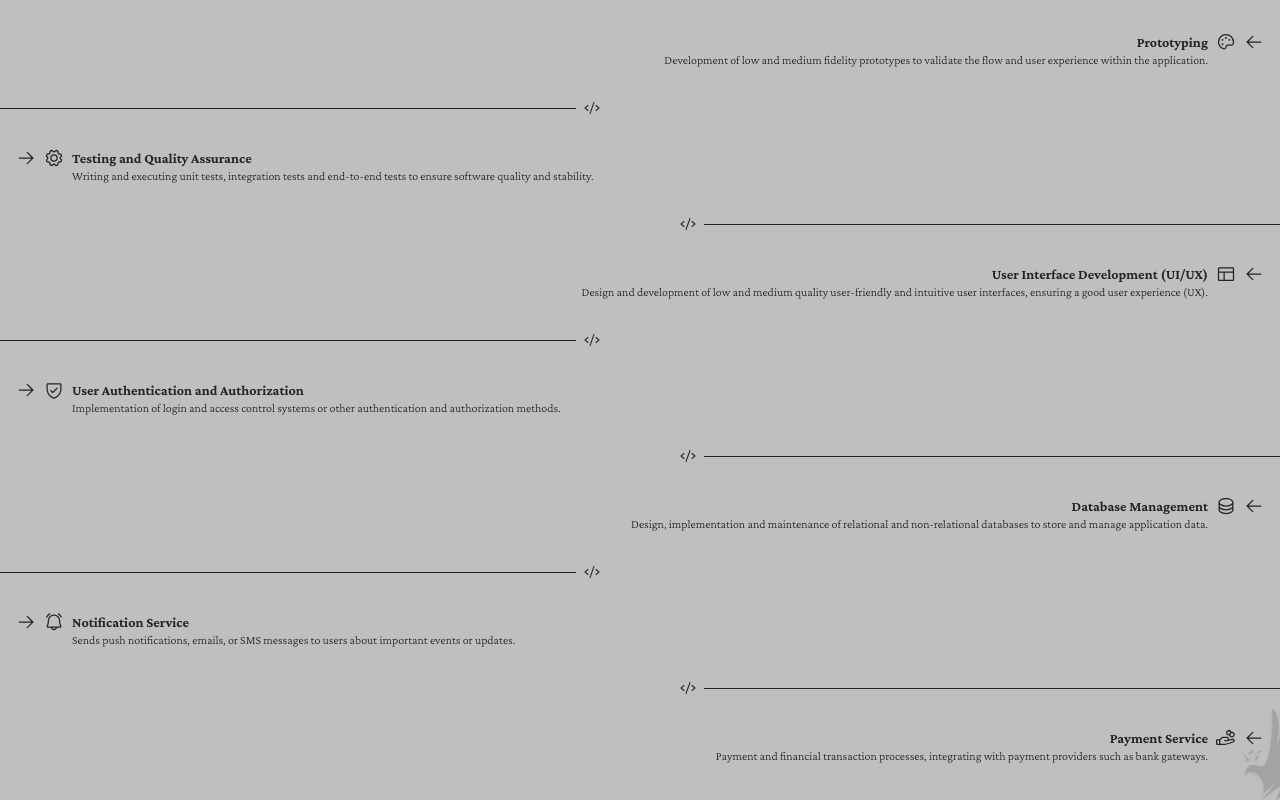
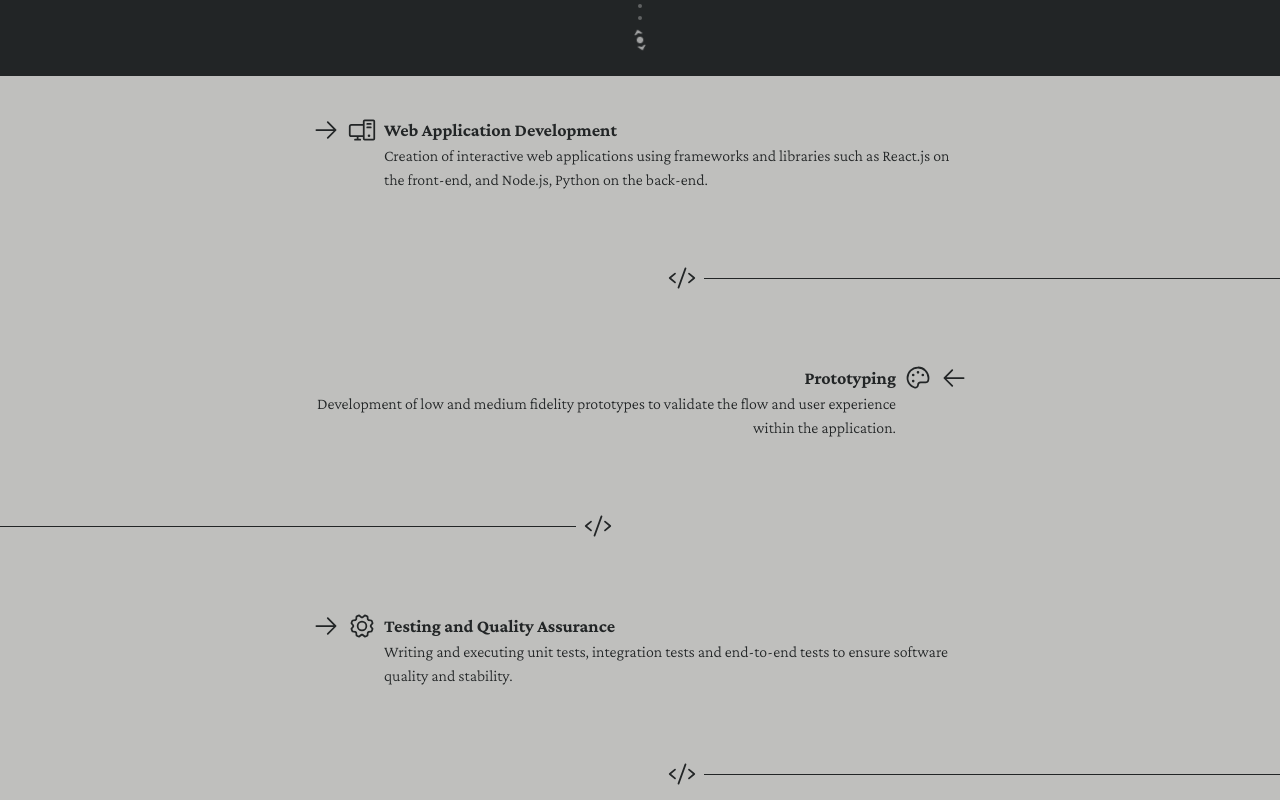
Before and after one commit to osmaclean/port-fullstack, a Next.js app: page /services in a window 1280 px wide. Shown: the part 420-1220 px from the top of the page. Built offline with nearby package versions, Linux system fonts and the light colour scheme.

Commit message:
feat: finished responsiveness (adjustable)

```diff
--- a/src/app/about-me/page.tsx
+++ b/src/app/about-me/page.tsx
@@ -4,7 +4,7 @@ import AboutNav from '@/components/organism/AboutNav/AboutNav'
 
 export default function Page() {
   return (
-    <section className="w-full pt-8">
+    <section className="flex w-full flex-col items-center justify-center pt-8">
       <AboutHero />
       <Scroll />
       <AboutNav />
--- a/src/app/contact/page.tsx
+++ b/src/app/contact/page.tsx
@@ -6,7 +6,7 @@ import ContactHero from '@/components/organism/ContactHero/ContactHero'
 
 export default function Page() {
   return (
-    <section className="w-full pt-8">
+    <section className="flex w-full flex-col items-center justify-center pt-8">
       <ContactHero />
       <Scroll />
       <ContactForm />
--- a/src/app/services/page.tsx
+++ b/src/app/services/page.tsx
@@ -6,7 +6,7 @@ import ServicesHero from '@/components/organism/ServicesHero/ServicesHero'
 
 export default function Page() {
   return (
-    <section className="w-full pt-8">
+    <section className="flex w-full flex-col items-center justify-center pt-8">
       <ServicesHero />
       <Scroll />
       <AllServices />
--- a/src/components/molecules/Input/Input.tsx
+++ b/src/components/molecules/Input/Input.tsx
@@ -23,7 +23,7 @@ export default function Input({ content, onChange, value }: InputContentProps) {
   return (
     <label
       htmlFor={content.htmlFor}
-      className="flex w-full flex-col items-start justify-center gap-1 font-medium text-primary-500"
+      className="flex w-full flex-col items-start justify-center gap-1 font-medium text-primary-500 md-3:text-lg"
     >
       {content.label}
 
@@ -35,7 +35,7 @@ export default function Input({ content, onChange, value }: InputContentProps) {
         required={content.type !== 'tel'}
         autoComplete="off"
         value={value}
-        className="w-full bg-primary-500 px-4 py-1 text-sm text-primary-100 shadow-sm shadow-primary-500 placeholder:text-primary-300"
+        className="w-full bg-primary-500 px-4 py-1 text-sm text-primary-100 shadow-sm shadow-primary-500 placeholder:text-primary-300 md-3:text-base"
       />
     </label>
   )
--- a/src/components/organism/AllServices/AllServices.tsx
+++ b/src/components/organism/AllServices/AllServices.tsx
@@ -18,15 +18,18 @@ import React from 'react'
 
 export default function AllServices() {
   return (
-    <section className="relative flex w-full flex-col items-center justify-center gap-2 overflow-hidden bg-primary-100 py-4 text-primary-500">
-      <div className="flex w-full items-start justify-center gap-2 px-4 py-6">
-        <ArrowRight size={20} />
-        <DesktopTower size={20} />
+    <section className="relative flex w-full flex-col items-center justify-center gap-2 overflow-hidden bg-primary-100 py-4 text-primary-500 sm-3:gap-4 md-3:gap-12">
+      <div className="flex w-full items-start justify-center gap-2 px-4 py-6 sm-2:px-10 md-1:px-16 md-3:px-28 md-4:max-w-[880px]">
+        <ArrowRight size={20} className="sm-3:h-6 sm-3:w-6 md-3:h-7 md-3:w-7" />
+        <DesktopTower
+          size={20}
+          className="sm-3:h-6 sm-3:w-6 md-3:h-7 md-3:w-7"
+        />
         <div className="flex flex-1 flex-col items-start justify-start">
-          <h3 className="text-sm font-bold text-primary-500">
+          <h3 className="text-sm font-bold text-primary-500 sm-3:text-base md-3:text-lg">
             Web Application Development
           </h3>
-          <span className="text-xs font-light text-primary-500">
+          <span className="text-xs font-light text-primary-500 sm-3:text-sm md-3:text-base">
             Creation of interactive web applications using frameworks and
             libraries such as React.js on the front-end, and Node.js, Python on
             the back-end.
@@ -35,16 +38,18 @@ export default function AllServices() {
       </div>
 
       <div className="flex w-full items-center justify-end gap-2">
-        <Code size={16} />
+        <Code size={16} className="sm-3:h-6 sm-3:w-6 md-3:h-7 md-3:w-7" />
         <div className="h-[1px] w-[45%] bg-primary-500"></div>
       </div>
 
-      <div className="flex w-full flex-row-reverse items-start justify-center gap-2 px-4 py-6">
-        <ArrowLeft size={20} />
-        <Palette size={20} />
+      <div className="flex w-full flex-row-reverse items-start justify-center gap-2 px-4 py-6 sm-2:px-10 md-1:px-16 md-3:px-28 md-4:max-w-[880px]">
+        <ArrowLeft size={20} className="sm-3:h-6 sm-3:w-6 md-3:h-7 md-3:w-7" />
+        <Palette size={20} className="sm-3:h-6 sm-3:w-6 md-3:h-7 md-3:w-7" />
         <div className="flex flex-1 flex-col items-end justify-end">
-          <h3 className="text-sm font-bold text-primary-500">Prototyping</h3>
-          <span className="text-right text-xs font-light text-primary-500">
+          <h3 className="text-sm font-bold text-primary-500 sm-3:text-base md-3:text-lg">
+            Prototyping
+          </h3>
+          <span className="text-right text-xs font-light text-primary-500 sm-3:text-sm md-3:text-base">
             Development of low and medium fidelity prototypes to validate the
             flow and user experience within the application.
           </span>
@@ -52,18 +57,18 @@ export default function AllServices() {
       </div>
 
       <div className="flex w-full flex-row-reverse items-center justify-end gap-2">
-        <Code size={16} />
+        <Code size={16} className="sm-3:h-6 sm-3:w-6 md-3:h-7 md-3:w-7" />
         <div className="h-[1px] w-[45%] bg-primary-500"></div>
       </div>
 
-      <div className="flex w-full items-start justify-center gap-2 px-4 py-6">
-        <ArrowRight size={20} />
-        <Gear size={20} />
+      <div className="flex w-full items-start justify-center gap-2 px-4 py-6 sm-2:px-10 md-1:px-16 md-3:px-28 md-4:max-w-[880px]">
+        <ArrowRight size={20} className="sm-3:h-6 sm-3:w-6 md-3:h-7 md-3:w-7" />
+        <Gear size={20} className="sm-3:h-6 sm-3:w-6 md-3:h-7 md-3:w-7" />
         <div className="flex flex-1 flex-col items-start justify-start">
-          <h3 className="text-sm font-bold text-primary-500">
+          <h3 className="text-sm font-bold text-primary-500 sm-3:text-base md-3:text-lg">
             Testing and Quality Assurance
           </h3>
-          <span className="text-xs font-light text-primary-500">
+          <span className="text-xs font-light text-primary-500 sm-3:text-sm md-3:text-base">
             Writing and executing unit tests, integration tests and end-to-end
             tests to ensure software quality and stability.
           </span>
@@ -71,18 +76,18 @@ export default function AllServices() {
       </div>
 
       <div className="flex w-full items-center justify-end gap-2">
-        <Code size={16} />
+        <Code size={16} className="sm-3:h-6 sm-3:w-6 md-3:h-7 md-3:w-7" />
         <div className="h-[1px] w-[45%] bg-primary-500"></div>
       </div>
 
-      <div className="flex w-full flex-row-reverse items-start justify-center gap-2 px-4 py-6">
-        <ArrowLeft size={20} />
-        <Layout size={20} />
+      <div className="flex w-full flex-row-reverse items-start justify-center gap-2 px-4 py-6 sm-2:px-10 md-1:px-16 md-3:px-28 md-4:max-w-[880px]">
+        <ArrowLeft size={20} className="sm-3:h-6 sm-3:w-6 md-3:h-7 md-3:w-7" />
+        <Layout size={20} className="sm-3:h-6 sm-3:w-6 md-3:h-7 md-3:w-7" />
         <div className="flex flex-1 flex-col items-end justify-end">
-          <h3 className="text-right text-sm font-bold text-primary-500">
+          <h3 className="text-right text-sm font-bold text-primary-500 sm-3:text-base md-3:text-lg">
             User Interface Development (UI/UX)
           </h3>
-          <span className="text-right text-xs font-light text-primary-500">
+          <span className="text-right text-xs font-light text-primary-500 sm-3:text-sm md-3:text-base">
             Design and development of low and medium quality user-friendly and
             intuitive user interfaces, ensuring a good user experience (UX).
           </span>
@@ -90,18 +95,21 @@ export default function AllServices() {
       </div>
 
       <div className="flex w-full flex-row-reverse items-center justify-end gap-2">
-        <Code size={16} />
+        <Code size={16} className="sm-3:h-6 sm-3:w-6 md-3:h-7 md-3:w-7" />
         <div className="h-[1px] w-[45%] bg-primary-500"></div>
       </div>
 
-      <div className="flex w-full items-start justify-center gap-2 px-4 py-6">
-        <ArrowRight size={20} />
-        <ShieldCheck size={20} />
+      <div className="flex w-full items-start justify-center gap-2 px-4 py-6 sm-2:px-10 md-1:px-16 md-3:px-28 md-4:max-w-[880px]">
+        <ArrowRight size={20} className="sm-3:h-6 sm-3:w-6 md-3:h-7 md-3:w-7" />
+        <ShieldCheck
+          size={20}
+          className="sm-3:h-6 sm-3:w-6 md-3:h-7 md-3:w-7"
+        />
         <div className="flex flex-1 flex-col items-start justify-start">
-          <h3 className="text-sm font-bold text-primary-500">
+          <h3 className="text-sm font-bold text-primary-500 sm-3:text-base md-3:text-lg">
             User Authentication and Authorization
           </h3>
-          <span className="text-xs font-light text-primary-500">
+          <span className="text-xs font-light text-primary-500 sm-3:text-sm md-3:text-base">
             Implementation of login and access control systems or other
             authentication and authorization methods.
           </span>
@@ -109,18 +117,18 @@ export default function AllServices() {
       </div>
 
       <div className="flex w-full items-center justify-end gap-2">
-        <Code size={16} />
+        <Code size={16} className="sm-3:h-6 sm-3:w-6 md-3:h-7 md-3:w-7" />
         <div className="h-[1px] w-[45%] bg-primary-500"></div>
       </div>
 
-      <div className="flex w-full flex-row-reverse items-start justify-center gap-2 px-4 py-6">
-        <ArrowLeft size={20} />
-        <Database size={20} />
+      <div className="flex w-full flex-row-reverse items-start justify-center gap-2 px-4 py-6 sm-2:px-10 md-1:px-16 md-3:px-28 md-4:max-w-[880px]">
+        <ArrowLeft size={20} className="sm-3:h-6 sm-3:w-6 md-3:h-7 md-3:w-7" />
+        <Database size={20} className="sm-3:h-6 sm-3:w-6 md-3:h-7 md-3:w-7" />
         <div className="flex flex-1 flex-col items-end justify-end">
-          <h3 className="text-right text-sm font-bold text-primary-500">
+          <h3 className="text-right text-sm font-bold text-primary-500 sm-3:text-base md-3:text-lg">
             Database Management
           </h3>
-          <span className="text-right text-xs font-light text-primary-500">
+          <span className="text-right text-xs font-light text-primary-500 sm-3:text-sm md-3:text-base">
             Design, implementation and maintenance of relational and
             non-relational databases to store and manage application data.
           </span>
@@ -128,18 +136,21 @@ export default function AllServices() {
       </div>
 
       <div className="flex w-full flex-row-reverse items-center justify-end gap-2">
-        <Code size={16} />
+        <Code size={16} className="sm-3:h-6 sm-3:w-6 md-3:h-7 md-3:w-7" />
         <div className="h-[1px] w-[45%] bg-primary-500"></div>
       </div>
 
-      <div className="flex w-full items-start justify-center gap-2 px-4 py-6">
-        <ArrowRight size={20} />
-        <BellRinging size={20} />
+      <div className="flex w-full items-start justify-center gap-2 px-4 py-6 sm-2:px-10 md-1:px-16 md-3:px-28 md-4:max-w-[880px]">
+        <ArrowRight size={20} className="sm-3:h-6 sm-3:w-6 md-3:h-7 md-3:w-7" />
+        <BellRinging
+          size={20}
+          className="sm-3:h-6 sm-3:w-6 md-3:h-7 md-3:w-7"
+        />
         <div className="flex flex-1 flex-col items-start justify-start">
-          <h3 className="text-sm font-bold text-primary-500">
+          <h3 className="text-sm font-bold text-primary-500 sm-3:text-base md-3:text-lg">
             Notification Service
           </h3>
-          <span className="text-xs font-light text-primary-500">
+          <span className="text-xs font-light text-primary-500 sm-3:text-sm md-3:text-base">
             Sends push notifications, emails, or SMS messages to users about
             important events or updates.
           </span>
@@ -147,18 +158,18 @@ export default function AllServices() {
       </div>
 
       <div className="flex w-full items-center justify-end gap-2">
-        <Code size={16} />
+        <Code size={16} className="sm-3:h-6 sm-3:w-6 md-3:h-7 md-3:w-7" />
         <div className="h-[1px] w-[45%] bg-primary-500"></div>
       </div>
 
-      <div className="flex w-full flex-row-reverse items-start justify-center gap-2 px-4 py-6">
-        <ArrowLeft size={20} />
-        <HandCoins size={20} />
+      <div className="flex w-full flex-row-reverse items-start justify-center gap-2 px-4 py-6 sm-2:px-10 md-1:px-16 md-3:px-28 md-4:max-w-[880px]">
+        <ArrowLeft size={20} className="sm-3:h-6 sm-3:w-6 md-3:h-7 md-3:w-7" />
+        <HandCoins size={20} className="sm-3:h-6 sm-3:w-6 md-3:h-7 md-3:w-7" />
         <div className="flex flex-1 flex-col items-end justify-end">
-          <h3 className="text-right text-sm font-bold text-primary-500">
+          <h3 className="text-right text-sm font-bold text-primary-500 sm-3:text-base md-3:text-lg">
             Payment Service
           </h3>
-          <span className="text-right text-xs font-light text-primary-500">
+          <span className="text-right text-xs font-light text-primary-500 sm-3:text-sm md-3:text-base">
             Payment and financial transaction processes, integrating with
             payment providers such as bank gateways.
           </span>
```
Also changed, not shown: src/components/organism/AboutHero/AboutHero.tsx (+20 -9 lines), src/components/organism/AboutNav/AboutNav.tsx (+5 -5 lines), src/components/organism/ContactForm/ContactForm.tsx (+9 -7 lines), src/components/organism/ContactHero/ContactHero.tsx (+5 -3 lines), src/components/organism/ServicesHero/ServicesHero.tsx (+5 -3 lines), public/me.png.
